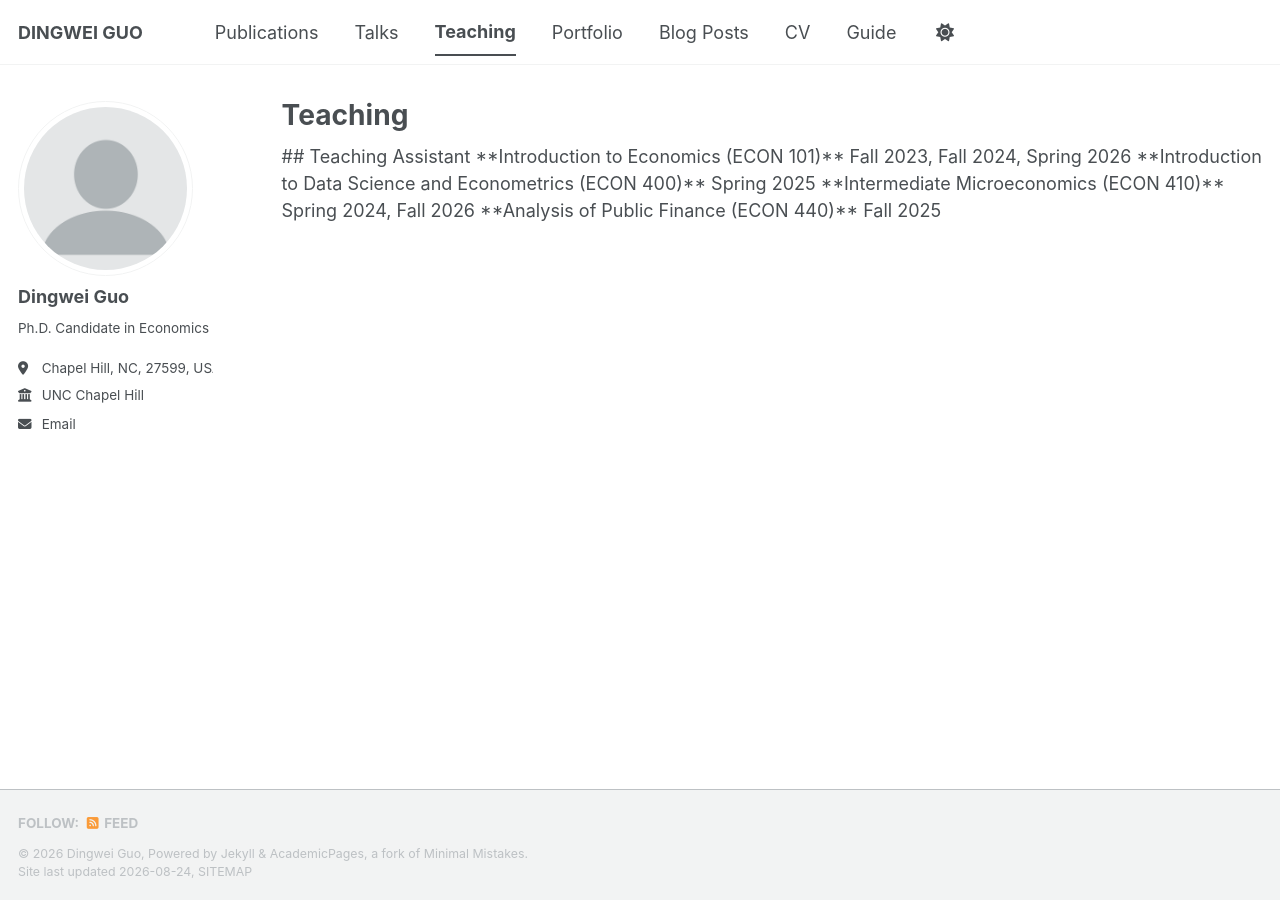
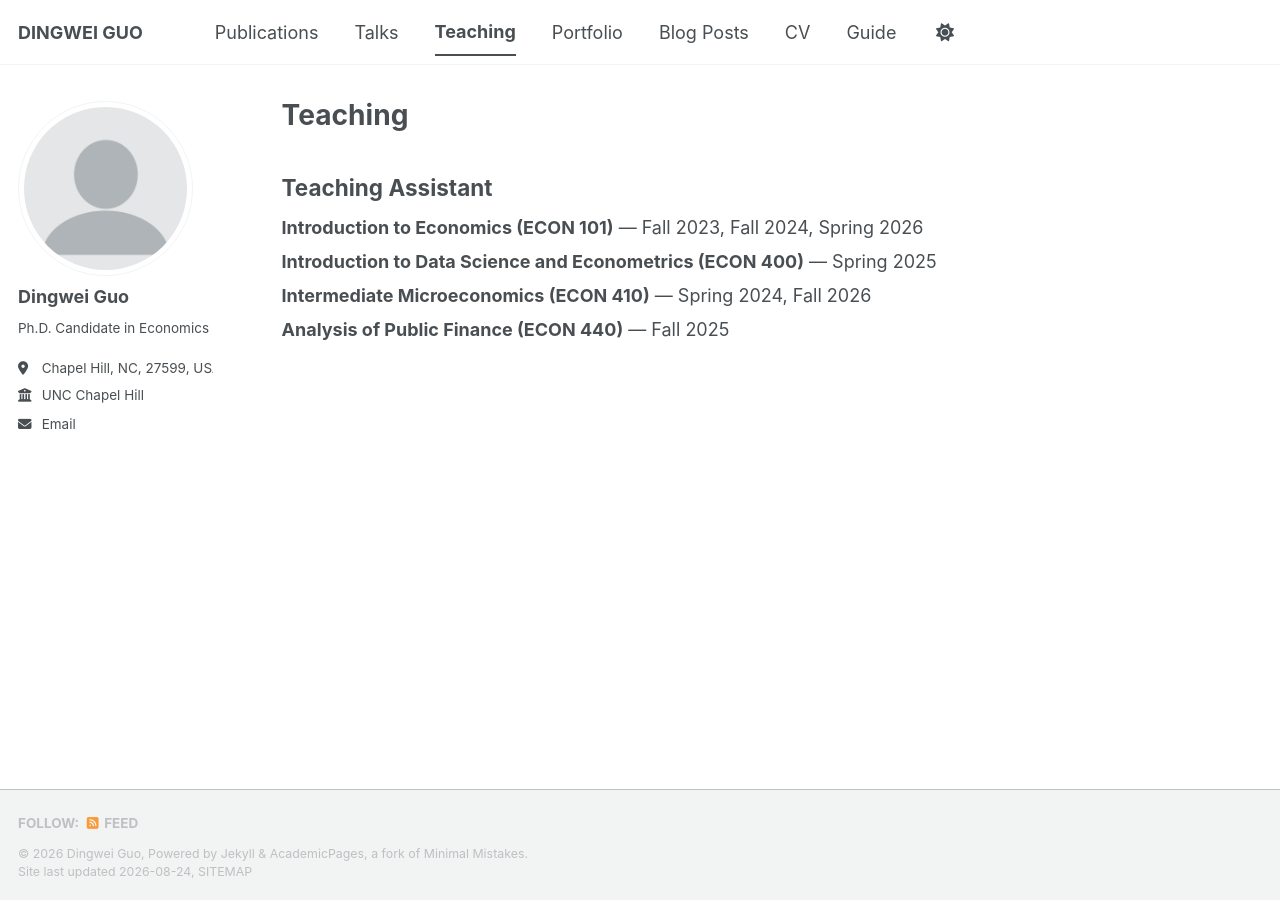
Before and after one commit to dw-guo/dw-guo.github.io, a Jekyll site: the page built from _pages/teaching.html, in a window 1280 px wide. Built offline with Jekyll 4.4.1, drawn with Linux system fonts in a browser that asks for light colours; a style sheet for code colours, icons or effects is not loaded.

Commit message:
Format teaching courses with HTML structure

```diff
--- a/_pages/teaching.html
+++ b/_pages/teaching.html
@@ -5,16 +5,28 @@ permalink: /teaching/
 author_profile: true
 ---
 
-## Teaching Assistant
+<h2 style="margin-bottom: 0.6em;">Teaching Assistant</h2>
 
-**Introduction to Economics (ECON 101)**
-Fall 2023, Fall 2024, Spring 2026
+<div style="line-height: 1.45;">
 
-**Introduction to Data Science and Econometrics (ECON 400)**
-Spring 2025
+  <p style="margin: 0 0 0.45em 0;">
+    <strong>Introduction to Economics (ECON 101)</strong>
+    — Fall 2023, Fall 2024, Spring 2026
+  </p>
 
-**Intermediate Microeconomics (ECON 410)**
-Spring 2024, Fall 2026
+  <p style="margin: 0 0 0.45em 0;">
+    <strong>Introduction to Data Science and Econometrics (ECON 400)</strong>
+    — Spring 2025
+  </p>
 
-**Analysis of Public Finance (ECON 440)**
-Fall 2025
+  <p style="margin: 0 0 0.45em 0;">
+    <strong>Intermediate Microeconomics (ECON 410)</strong>
+    — Spring 2024, Fall 2026
+  </p>
+
+  <p style="margin: 0 0 0.45em 0;">
+    <strong>Analysis of Public Finance (ECON 440)</strong>
+    — Fall 2025
+  </p>
+
+</div>
```
